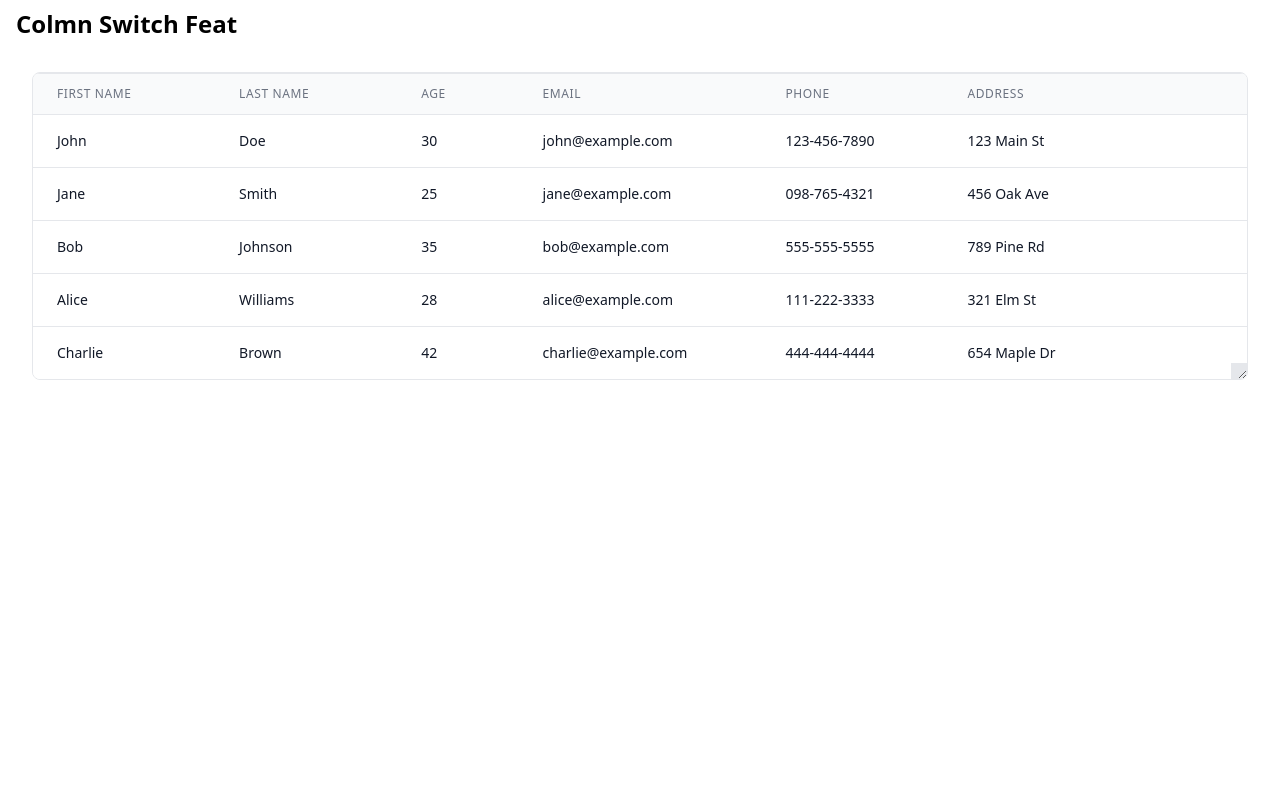
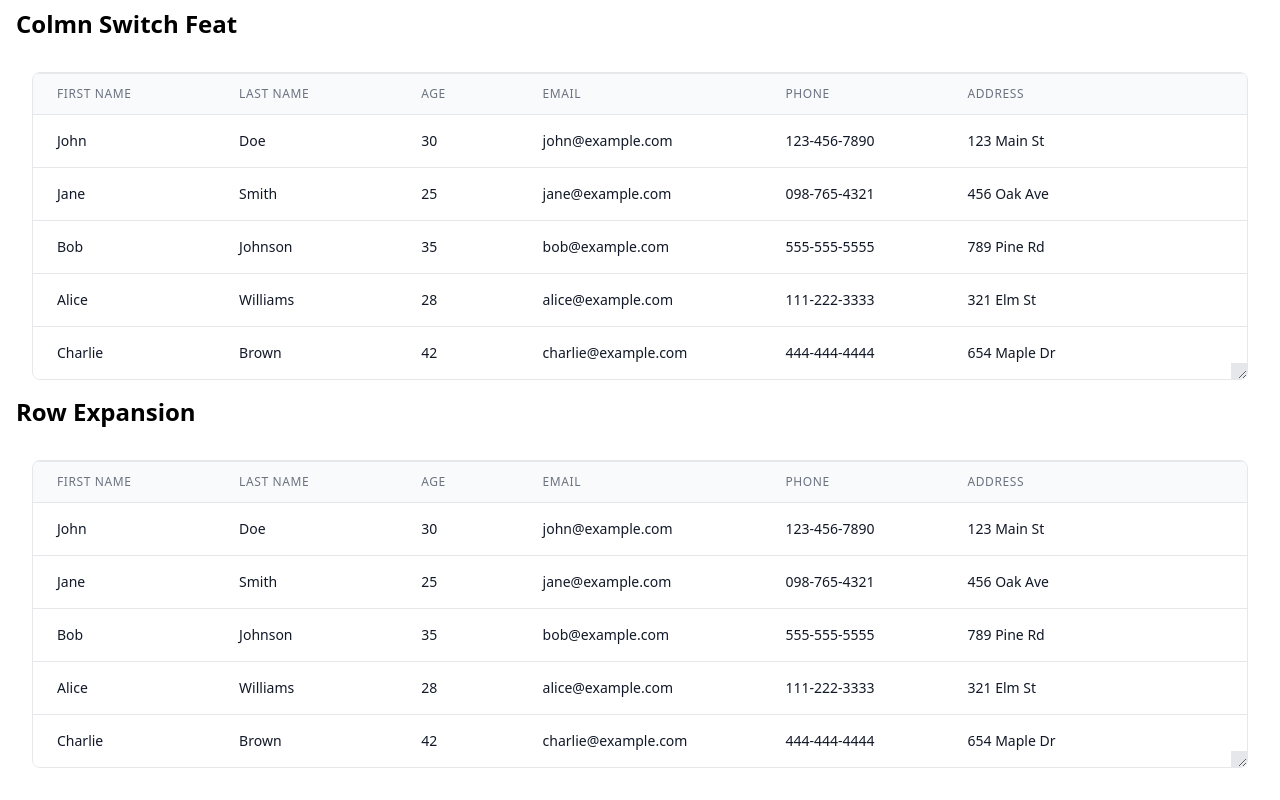
Before and after one commit to harshpathakzz/responsive-table-v2, a React (Vite) app: page / in a window 1280 px wide. Shown: the part 2294-3094 px from the top of the page. Before the commit the page ends 2706 px from the top, so only its background shows below. Built offline with nearby package versions, Linux system fonts and the light colour scheme.

Commit message:
added row expansion example

```diff
--- a/src/App.tsx
+++ b/src/App.tsx
@@ -5,6 +5,7 @@ import MyTable from './components/Mytable';
 import ColumnSwitchTable from './components/ResponsiveSwitchTable';
 import ResStyle from './components/ResStyle';
 import FeatCol from './components/FeatCol';
+import RowExpansion from './components/RowExpansion';
 
 
 type Person = {
@@ -147,6 +148,25 @@ function App() {
                       <div className="absolute bottom-0 right-0 w-4 h-4 cursor-se-resize bg-gray-200 hover:bg-gray-300" />
                     </div>
                   </div>
+                  <h1 className="text-2xl font-bold mb-4">Row Expansion</h1>
+            <div className="p-4">
+                    <div
+                      className="relative overflow-hidden border border-gray-200 rounded-lg"
+                      style={{
+                        resize: 'both',
+                        overflow: 'auto',
+                        minHeight: '200px',
+                        minWidth: '300px',
+                        maxHeight: '800px',
+                        maxWidth: '100%',
+                        backgroundColor: 'white',
+                      }}
+                    >
+                      <RowExpansion />
+                      <div className="absolute bottom-0 right-0 w-4 h-4 cursor-se-resize bg-gray-200 hover:bg-gray-300" />
+                    </div>
+                  </div>
+
       </div>
 
   );
--- /dev/null
+++ b/src/components/RowExpansion.tsx
@@ -0,0 +1,250 @@
+import { useRef, useEffect, useState, Fragment } from 'react';
+import {
+  useReactTable,
+  getCoreRowModel,
+  getExpandedRowModel,
+  flexRender,
+  ColumnDef,
+  Row,
+  ExpandedState,
+} from '@tanstack/react-table';
+import { ResponsiveColumnsFeature } from '../features/responsiveColumns';
+
+interface Person {
+  id: string;
+  firstName: string;
+  lastName: string;
+  age: number;
+  email: string;
+  phone: string;
+  address: string;
+}
+
+const columns: ColumnDef<Person>[] = [
+  { id: 'firstName', header: 'First Name', accessorKey: 'firstName' },
+  { id: 'lastName', header: 'Last Name', accessorKey: 'lastName' },
+  { id: 'age', header: 'Age', accessorKey: 'age' },
+  { id: 'email', header: 'Email', accessorKey: 'email' },
+  { id: 'phone', header: 'Phone', accessorKey: 'phone' },
+  { id: 'address', header: 'Address', accessorKey: 'address' },
+];
+
+const data: Person[] = [
+  {
+    id: '1',
+    firstName: 'John',
+    lastName: 'Doe',
+    age: 30,
+    email: 'john@example.com',
+    phone: '123-456-7890',
+    address: '123 Main St',
+  },
+  {
+    id: '2',
+    firstName: 'Jane',
+    lastName: 'Smith',
+    age: 25,
+    email: 'jane@example.com',
+    phone: '098-765-4321',
+    address: '456 Oak Ave',
+  },
+  {
+    id: '3',
+    firstName: 'Bob',
+    lastName: 'Johnson',
+    age: 35,
+    email: 'bob@example.com',
+    phone: '555-555-5555',
+    address: '789 Pine Rd',
+  },
+  {
+    id: '4',
+    firstName: 'Alice',
+    lastName: 'Williams',
+    age: 28,
+    email: 'alice@example.com',
+    phone: '111-222-3333',
+    address: '321 Elm St',
+  },
+  {
+    id: '5',
+    firstName: 'Charlie',
+    lastName: 'Brown',
+    age: 42,
+    email: 'charlie@example.com',
+    phone: '444-444-4444',
+    address: '654 Maple Dr',
+  },
+];
+
+// Define fixed widths for each column by its id.
+const columnWidths: Record<string, string> = {
+  firstName: '150px',
+  lastName: '150px',
+  age: '100px',
+  email: '200px',
+  phone: '150px',
+  address: '250px',
+};
+
+export function MyTable() {
+  const containerRef = useRef<HTMLDivElement>(null);
+  const [defaultVisibleColumns, setDefaultVisibleColumns] = useState<string[]>([]);
+  // Define expanded state using the ExpandedState type from tanstack/react-table.
+  const [expanded, setExpanded] = useState<ExpandedState>({});
+
+  const responsiveConfig = {
+    breakpoints: [
+      {
+        minWidth: 1200,
+        columns: ['firstName', 'lastName', 'age', 'email', 'phone', 'address'],
+      },
+      {
+        minWidth: 768,
+        columns: ['firstName', 'lastName', 'email', 'phone'],
+      },
+      {
+        minWidth: 0,
+        columns: ['firstName', 'lastName', 'email'],
+      },
+    ],
+    defaultColumns: ['firstName', 'lastName'],
+  };
+
+  // Wrap setExpanded to match the OnChangeFn signature expected by onExpandedChange.
+  const handleExpandedChange = (
+    updaterOrValue: ExpandedState | ((old: ExpandedState) => ExpandedState)
+  ) => {
+    setExpanded((old) =>
+      typeof updaterOrValue === 'function' ? updaterOrValue(old) : updaterOrValue
+    );
+  };
+
+  const table = useReactTable({
+    data,
+    columns,
+    state: { expanded },
+    onExpandedChange: handleExpandedChange,
+    getCoreRowModel: getCoreRowModel(),
+    getExpandedRowModel: getExpandedRowModel(),
+    // Allow every row to be expandable.
+    getRowCanExpand: () => true,
+    _features: [ResponsiveColumnsFeature],
+    enableResponsiveColumns: true,
+    lastColumnSwitchable: true,
+    responsiveConfig,
+  });
+
+  useEffect(() => {
+    if (!containerRef.current) return;
+
+    // Compute the default visible columns using the responsive config.
+    const width = containerRef.current.getBoundingClientRect().width;
+    let defaultCols: string[] = [];
+    {
+      const matchingBreakpoint = [...responsiveConfig.breakpoints]
+        .sort((a, b) => b.minWidth - a.minWidth)
+        .find((bp) => width >= bp.minWidth);
+      defaultCols = matchingBreakpoint?.columns || responsiveConfig.defaultColumns || [];
+    }
+    setDefaultVisibleColumns(defaultCols);
+
+    const cleanup = table.initResizeObserver(containerRef.current);
+    return cleanup;
+  }, [table]);
+
+  const visibleColumns = table.getVisibleLeafColumns();
+
+  return (
+    <div ref={containerRef} className="overflow-x-auto">
+      <table className="min-w-full table-fixed divide-y divide-gray-200 transition-all duration-300">
+        <colgroup>
+          {visibleColumns.map((col, idx) => {
+            // For the last column slot, use the default column id (if available) to determine width.
+            const defaultColId =
+              idx === visibleColumns.length - 1 && defaultVisibleColumns.length > 0
+                ? defaultVisibleColumns[defaultVisibleColumns.length - 1]
+                : col.id;
+            return <col key={idx} style={{ width: columnWidths[defaultColId] }} />;
+          })}
+        </colgroup>
+        <thead>
+          {table.getHeaderGroups().map(headerGroup => (
+            <tr key={headerGroup.id}>
+              {headerGroup.headers
+                .filter(header =>
+                  visibleColumns.some(vc => vc.id === header.column.id)
+                )
+                .sort(
+                  (a, b) =>
+                    visibleColumns.findIndex(vc => vc.id === a.column.id) -
+                    visibleColumns.findIndex(vc => vc.id === b.column.id)
+                )
+                .map((header, index, arr) => {
+                  const isLast =
+                    index === arr.length - 1 && table.options.lastColumnSwitchable;
+                  return (
+                    <th
+                      key={header.id}
+                      onClick={isLast ? table.toggleLastColumn : undefined}
+                      className={`px-6 py-3 bg-gray-50 text-left text-xs font-medium text-gray-500 uppercase tracking-wider transition-all duration-300 ${
+                        isLast ? 'cursor-pointer' : ''
+                      }`}
+                    >
+                      {flexRender(
+                        header.column.columnDef.header,
+                        header.getContext()
+                      )}
+                    </th>
+                  );
+                })}
+            </tr>
+          ))}
+        </thead>
+        <tbody className="bg-white divide-y divide-gray-200">
+          {table.getRowModel().rows.map((row: Row<Person>) => (
+            <Fragment key={row.id}>
+              <tr
+                onClick={row.getToggleExpandedHandler()}
+                className="cursor-pointer hover:bg-gray-100 transition-colors duration-300"
+              >
+                {row.getVisibleCells()
+                  .filter(cell =>
+                    visibleColumns.some(vc => vc.id === cell.column.id)
+                  )
+                  .sort(
+                    (a, b) =>
+                      visibleColumns.findIndex(vc => vc.id === a.column.id) -
+                      visibleColumns.findIndex(vc => vc.id === b.column.id)
+                  )
+                  .map(cell => (
+                    <td
+                      key={cell.id}
+                      className="px-6 py-4 whitespace-nowrap text-sm text-gray-900 transition-all duration-300"
+                    >
+                      {flexRender(
+                        cell.column.columnDef.cell,
+                        cell.getContext()
+                      )}
+                    </td>
+                  ))}
+              </tr>
+              {row.getIsExpanded() && (
+                <tr>
+                  <td colSpan={visibleColumns.length} className="bg-gray-50 p-4">
+                    <div>
+                      <strong>Details:</strong> This is the expanded view for{' '}
+                      {row.original.firstName} {row.original.lastName}. You can render any additional content here.
+                    </div>
+                  </td>
+                </tr>
+              )}
+            </Fragment>
+          ))}
+        </tbody>
+      </table>
+    </div>
+  );
+}
+
+export default MyTable;
```
